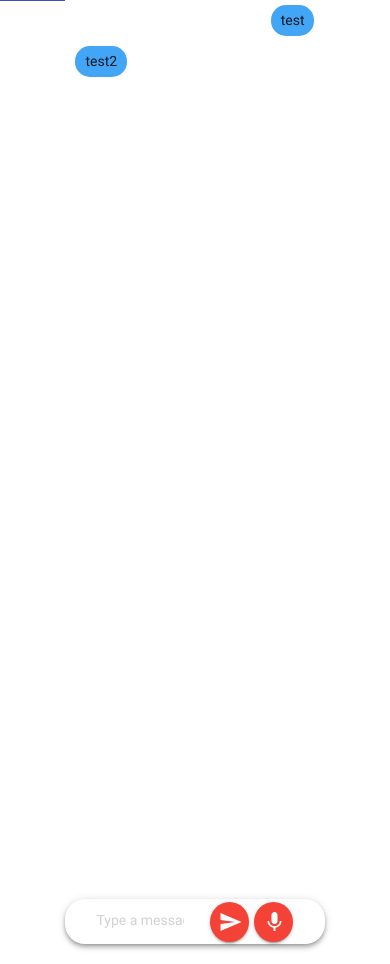
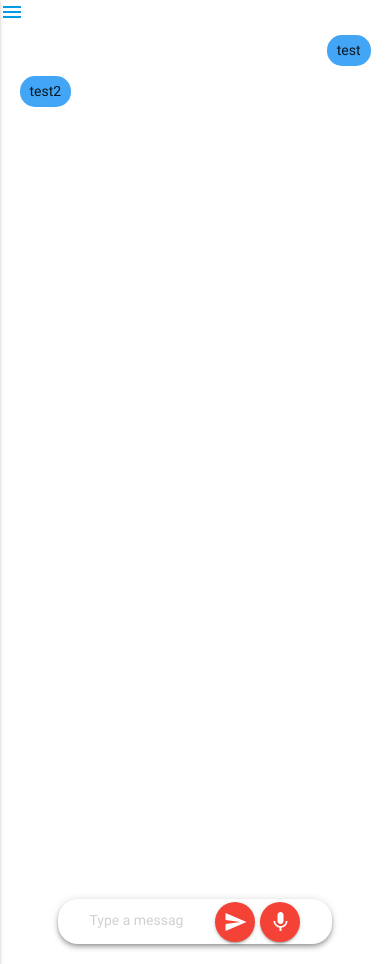
Before and after one commit to alexmotoc/projectaeora, a Django app: page /chat/ in a window 390 px wide. Run offline with Django 3.2, Linux system fonts and the light colour scheme; some libraries are stand-ins or nearby versions.

Commit message:
Added mobile navigation sidebar

```diff
--- /dev/null
+++ b/webapp/bot/static/js/chat.js
@@ -0,0 +1,4 @@
+$(document).ready(function() {
+    // Initialize collapse button
+    $(".button-collapse").sideNav();
+});
--- a/webapp/bot/templates/chat.html
+++ b/webapp/bot/templates/chat.html
@@ -6,7 +6,7 @@
       <link href="https://fonts.googleapis.com/icon?family=Material+Icons" rel="stylesheet">
       <!--Import materialize.css-->
       <link type="text/css" rel="stylesheet" href="{% static "css/materialize.min.css" %}"  media="screen,projection"/>
-      <link type="text/css" rel="stylesheet" href="{% static "css/index.css" %}"/>
+      <link type="text/css" rel="stylesheet" href="{% static "css/chat.css" %}"/>
 
       <!--Let browser know website is optimized for mobile-->
       <meta name="viewport" content="width=device-width, initial-scale=1.0"/>
@@ -16,11 +16,22 @@
 
     <body>
       <main>
+        <!-- Sidebar for mobile -->
+        <ul id="slide-out" class="side-nav fixed">
+          <li><a class="waves-effect green-text" href="#!"><i class="material-icons green-text">check_circle</i>Operational</a></li>
+          <li><div class="divider"></div></li>
+          <li><a class="waves-effect" href="#!"><i class="material-icons">chat</i>Chat</a></li>
+          <li><a class="waves-effect" href="#!"><i class="material-icons">star_rate</i>My Interests</a></li>
+          <li><div class="divider"></div></li>
+          <li><a class="waves-effect" href="#!"><i class="material-icons">help</i>Help</a></li>
+          <li><a class="waves-effect" href="#!"><i class="material-icons">settings</i>Settings</a></li>
+        </ul>
+        <a href="#" data-activates="slide-out" class="button-collapse"><i class="material-icons">menu</i></a>
+
+        <div class="container">
         <!-- Question history -->
         <div class="row">
-            <div class="col s2 indigo">
-            </div>
-          <div class="col s8">
+          <div class="col s12">
             <div class="bubble sent blue lighten-1">
               test
             </div>
@@ -47,10 +58,12 @@
             </div>
           </div>
         </div>
+        </div>
       </main>
 
       <!--Import jQuery before materialize.js-->
       <script type="text/javascript" src="https://code.jquery.com/jquery-3.2.1.min.js"></script>
       <script type="text/javascript" src="{% static "js/materialize.min.js" %}"></script>
+       <script type="text/javascript" src="{% static "js/chat.js" %}"></script>
     </body>
   </html>
```
Also changed, not shown: webapp/bot/static/css/chat.css (renamed from webapp/bot/static/css/index.css).
